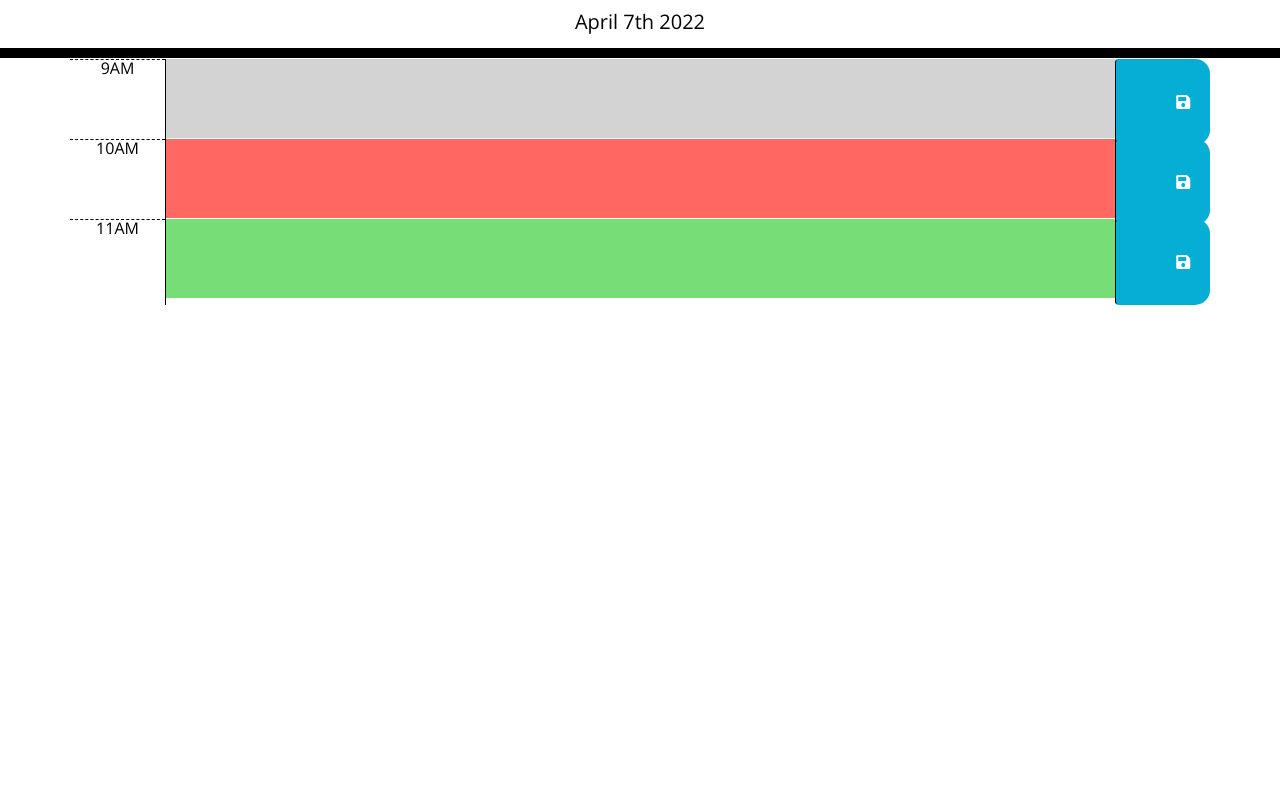
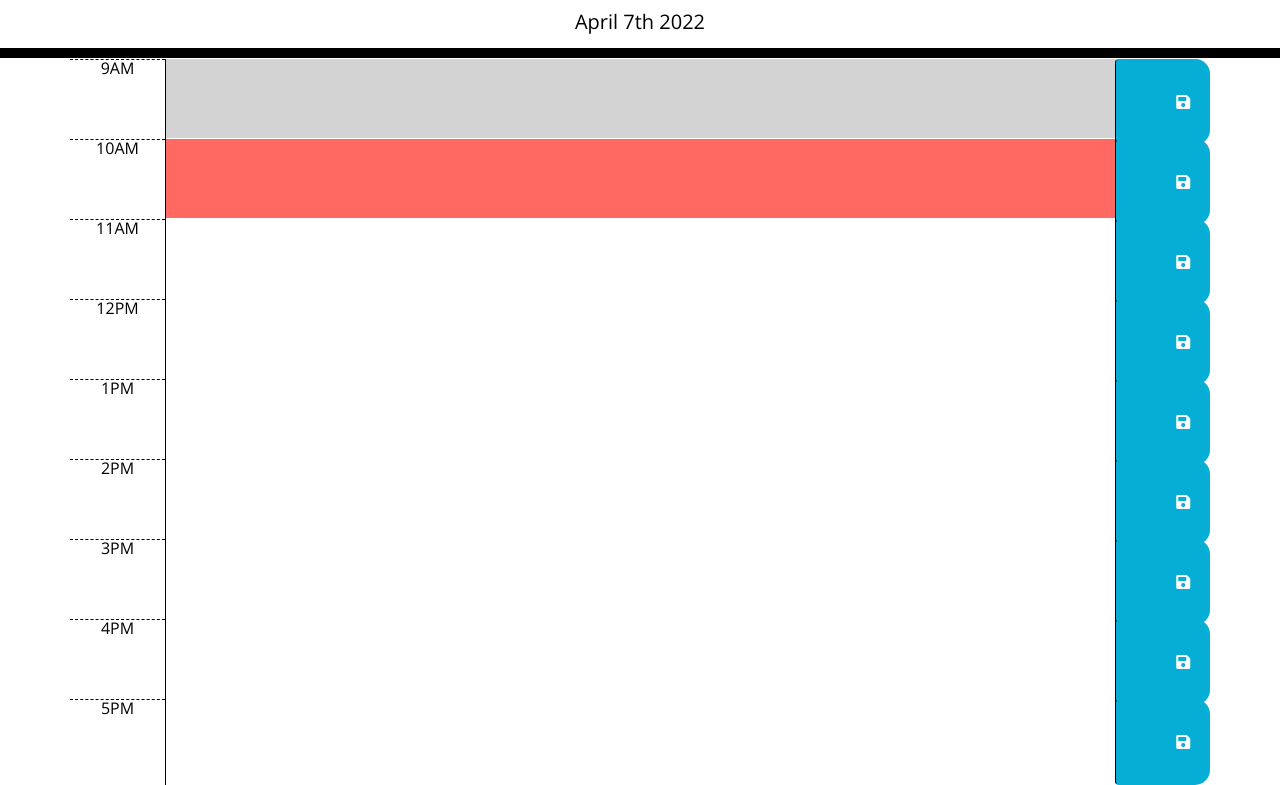
Before and after one commit to nirav-v/hesh-hour, a plain HTML site: page index.html in a window 1280 px wide. Shown: the part 109-894 px from the top of the page. Before the commit the page ends 800 px from the top, so only its background shows below. Drawn offline with nearby package versions, Linux system fonts and the light colour scheme.

Commit message:
add a time block div for each hour until 5pm.

```diff
--- a/assets/script.js
+++ b/assets/script.js
@@ -1,3 +1,24 @@
 // TODO: Using moment.js, store the current date in a variable and append it to the p element with id = 'current day'
 var currentDate = moment().format("MMMM Do YYYY");
 $('#currentDay').append(currentDate);
+
+// create a time block div for each hour until 5pm.
+//containing a child div displaying the hour, a text area for user input, and a save button
+
+//when the page loads, retrieve the existing array of time block schedule items and display them on the page
+
+// when the user clicks on a time block div and the event target has a class = 'btn', a function should be called that sets the value of the div's text area to the array of schedule items
+
+// the array of schedule items should be set in local storage
+
+
+var currentTime = moment().format("hA")
+
+//FOR each div with class = hour
+// IF the div's text content < currentTime, give it's parent div class = 'past'
+// Else if if the div's text content == current time, give it parent div class = 'present'
+// Else give it's parent div a class == 'future'
+var hourDivs = $('.hour')
+for (var i = 0; i < hourDivs.length; i ++){
+    console.log(hourDivs[i].textContent)
+}
--- a/index.html
+++ b/index.html
@@ -54,8 +54,53 @@
       </div>
 
       <!-- example of a future time block -->
-      <div id="hour-11" class="row time-block future">
+      <div id="hour-11" class="row time-block">
         <div class="col-md-1 hour">11AM</div>
+        <textarea class="col-md-10 description"> </textarea>
+        <button class="btn saveBtn col-md-1">
+          <i class="fas fa-save"></i>
+        </button>
+      </div>
+
+      <div id="hour-11" class="row time-block">
+        <div class="col-md-1 hour">12PM</div>
+        <textarea class="col-md-10 description"> </textarea>
+        <button class="btn saveBtn col-md-1">
+          <i class="fas fa-save"></i>
+        </button>
+      </div>
+
+      <div id="hour-11" class="row time-block">
+        <div class="col-md-1 hour">1PM</div>
+        <textarea class="col-md-10 description"> </textarea>
+        <button class="btn saveBtn col-md-1">
+          <i class="fas fa-save"></i>
+        </button>
+      </div>
+
+      <div id="hour-11" class="row time-block">
+        <div class="col-md-1 hour">2PM</div>
+        <textarea class="col-md-10 description"> </textarea>
+        <button class="btn saveBtn col-md-1">
+          <i class="fas fa-save"></i>
+        </button>
+      </div>
+      <div id="hour-11" class="row time-block">
+        <div class="col-md-1 hour">3PM</div>
+        <textarea class="col-md-10 description"> </textarea>
+        <button class="btn saveBtn col-md-1">
+          <i class="fas fa-save"></i>
+        </button>
+      </div>
+      <div id="hour-11" class="row time-block">
+        <div class="col-md-1 hour">4PM</div>
+        <textarea class="col-md-10 description"> </textarea>
+        <button class="btn saveBtn col-md-1">
+          <i class="fas fa-save"></i>
+        </button>
+      </div>
+      <div id="hour-11" class="row time-block">
+        <div class="col-md-1 hour">5PM</div>
         <textarea class="col-md-10 description"> </textarea>
         <button class="btn saveBtn col-md-1">
           <i class="fas fa-save"></i>
```
